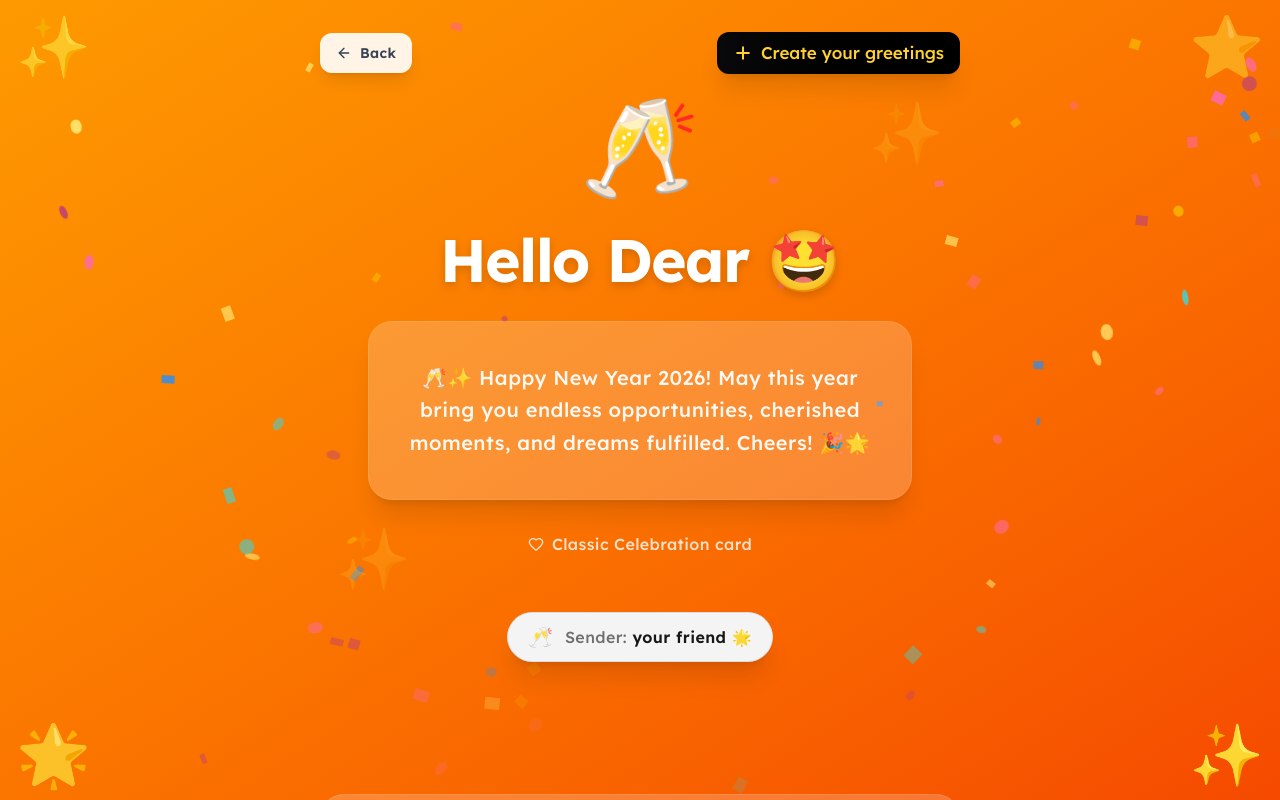
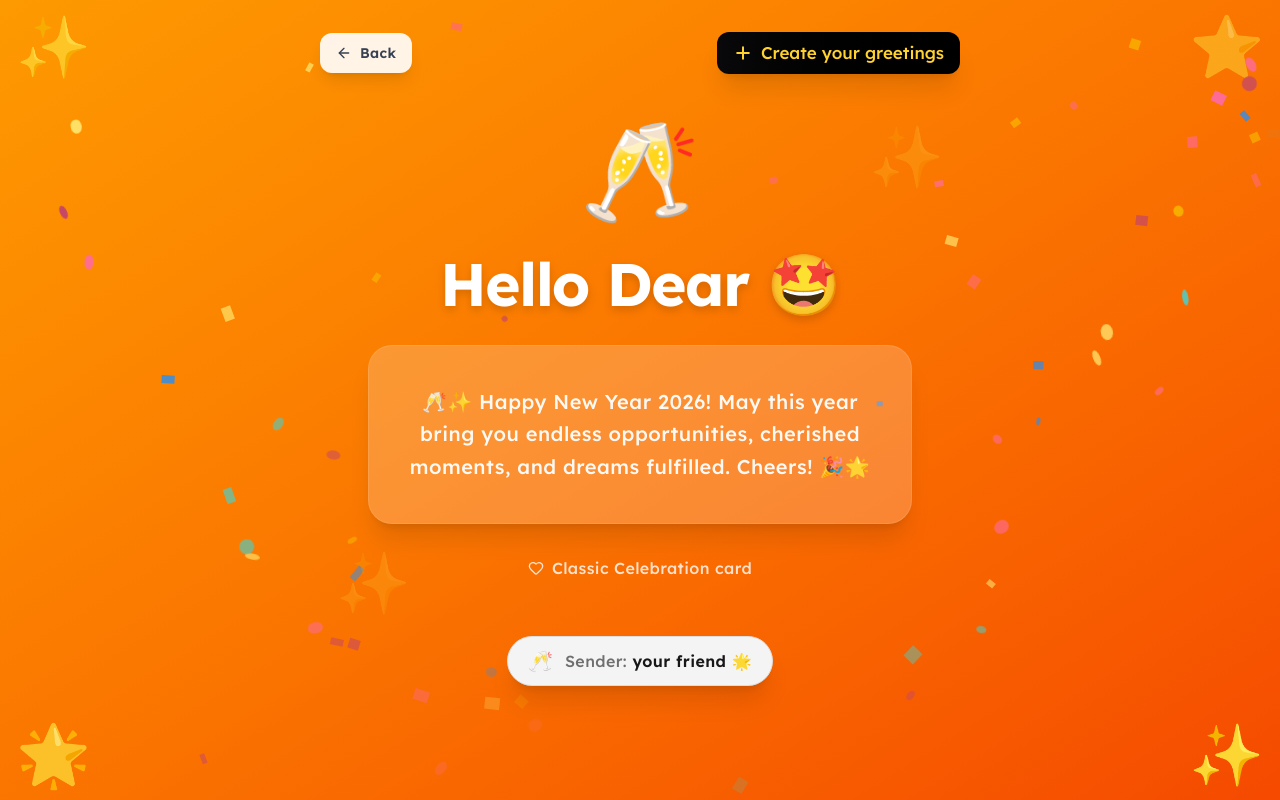
Before and after one commit to RohanNikumbh27/christmasgifts, a Next.js app: page /greetings/view in a window 1280 px wide. Built offline with nearby package versions, Linux system fonts and the light colour scheme.

Commit message:
padding top added

```diff
--- a/src/app/greetings/view/page.tsx
+++ b/src/app/greetings/view/page.tsx
@@ -209,7 +209,7 @@ function GreetingContent() {
                 </div>
             </div>
 
-            <div className="max-w-2xl mx-auto px-4 pb-8 pt-4 relative z-10">
+            <div className="max-w-2xl mx-auto px-4 pb-8 pt-10 relative z-10">
                 {/* Greeting Card */}
                 <div className="animate-scale-in h-[75svh] flex items-center flex-col justify-center">
                     {/* Card */}
```
